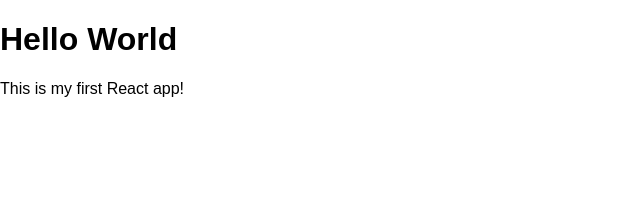
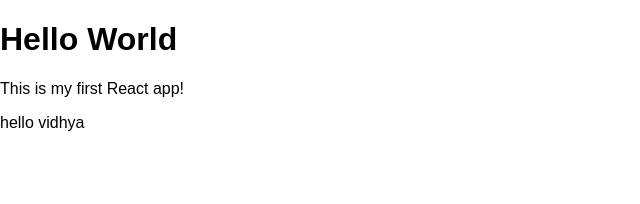
Before and after one commit to VidhayaKandhasamy2001/Practice, a React (Create React App) app in the folder my-practice/: page / in a window 1280 px wide. Shown: the top 204 px of the page, without its empty margins (0-640 px from the left). Built offline with nearby package versions, Linux system fonts and the light colour scheme; a web font is replaced by a local one.

Commit message:
text updating

```diff
--- a/my-practice/src/App.js
+++ b/my-practice/src/App.js
@@ -5,6 +5,7 @@
     <div className="App">
       <h1>Hello World</h1>
       <p>This is my first React app!</p>
+      <p> hello vidhya</p>
     </div>
   );
 }
```
